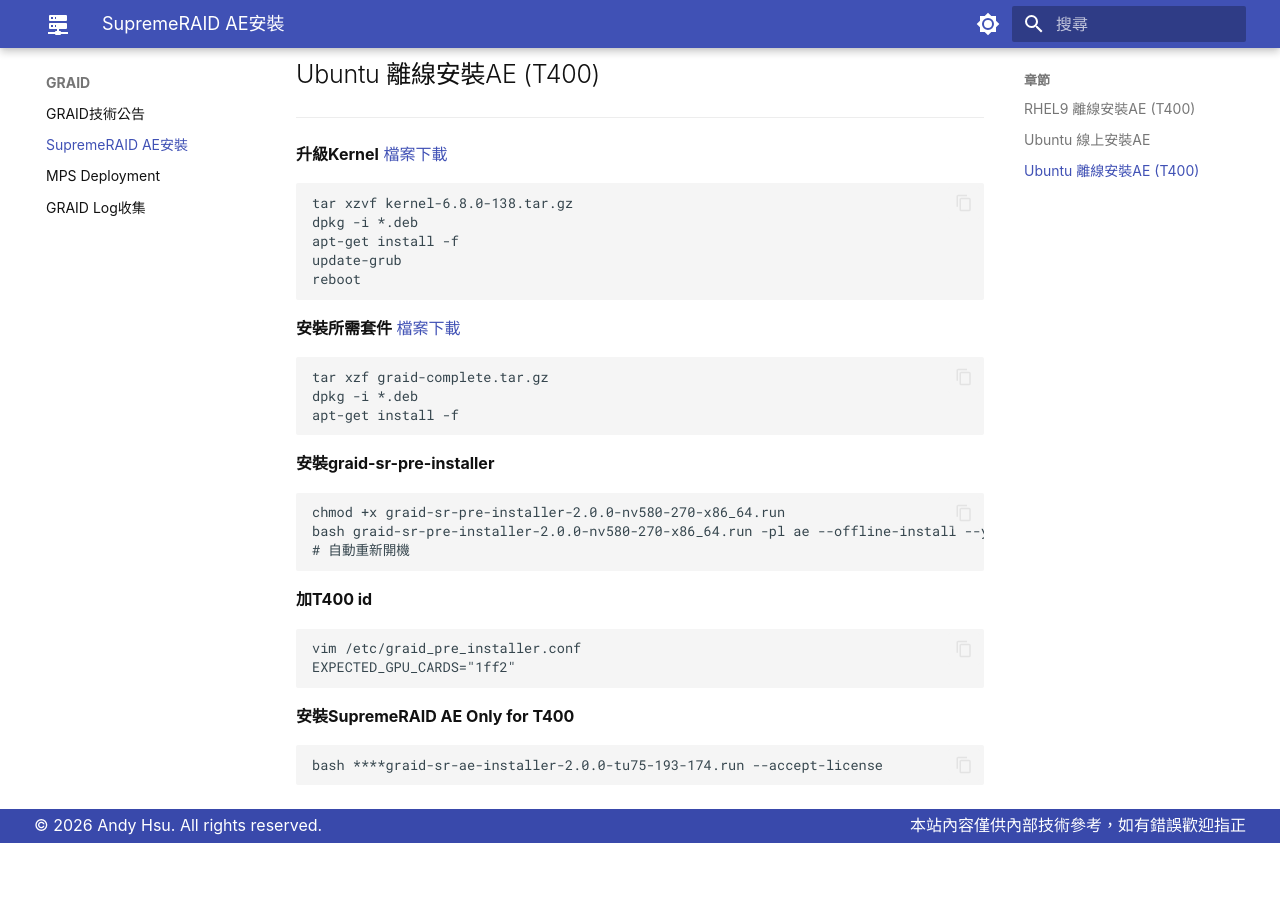
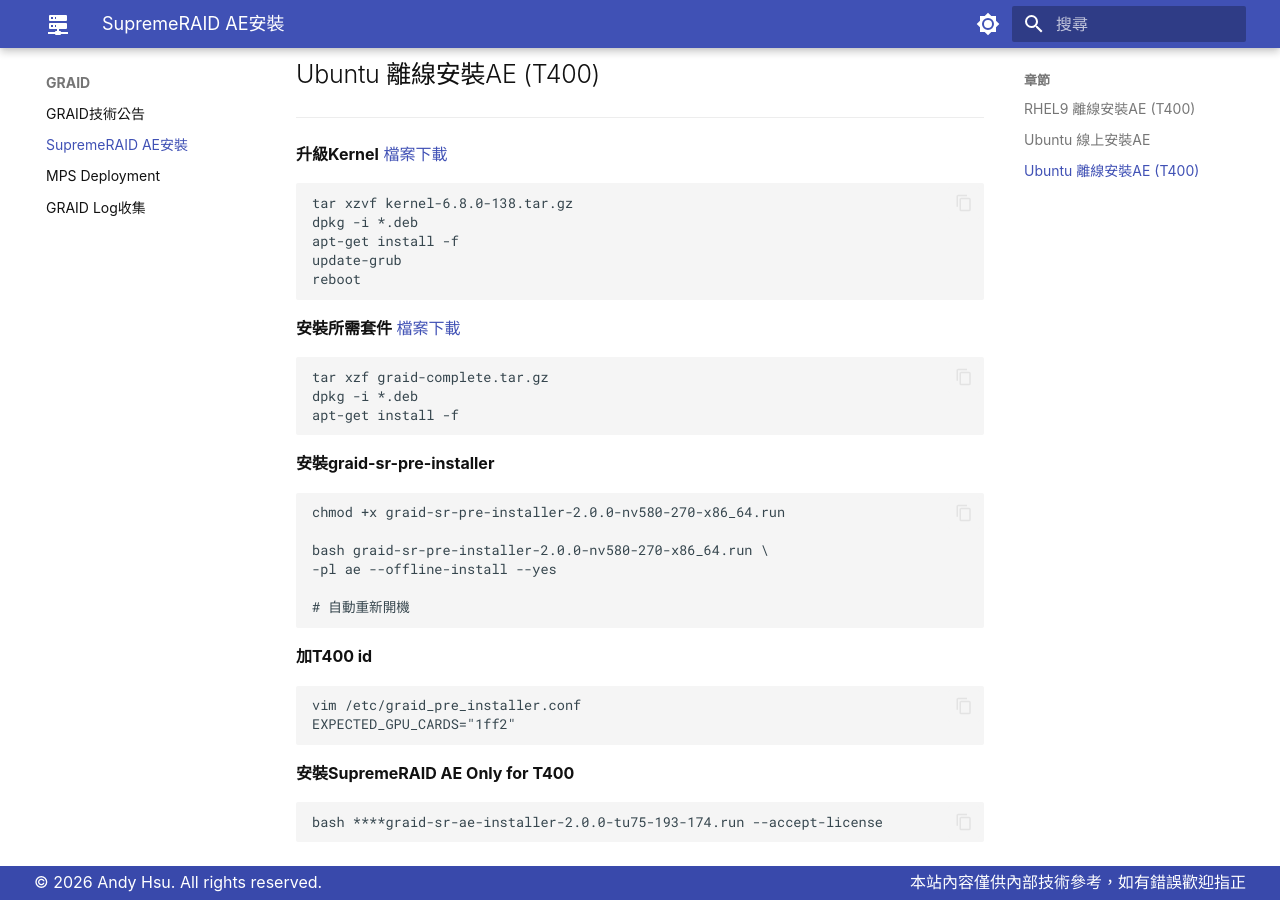
Before and after one commit to Andy0583/Metaage, an MkDocs documentation site: the page built from docs/graid/aeinstall.md, in a window 1280 px wide and 900 px high, scrolled down 1524 px. Built offline with MkDocs 1.6.1 and Material for MkDocs 9.7.7, drawn with Linux system fonts in a browser that asks for light colours; before the commit the page ends 2367 px from its top, so only the background shows below that.

````diff
--- a/docs/graid/aeinstall.md
+++ b/docs/graid/aeinstall.md
@@ -85,7 +85,10 @@ apt-get install -f
 **安裝graid-sr-pre-installer**
 ```
 chmod +x graid-sr-pre-installer-2.0.0-nv580-270-x86_64.run
-bash graid-sr-pre-installer-2.0.0-nv580-270-x86_64.run -pl ae --offline-install --yes
+
+bash graid-sr-pre-installer-2.0.0-nv580-270-x86_64.run \
+-pl ae --offline-install --yes
+
 # 自動重新開機
 ```
 
````
